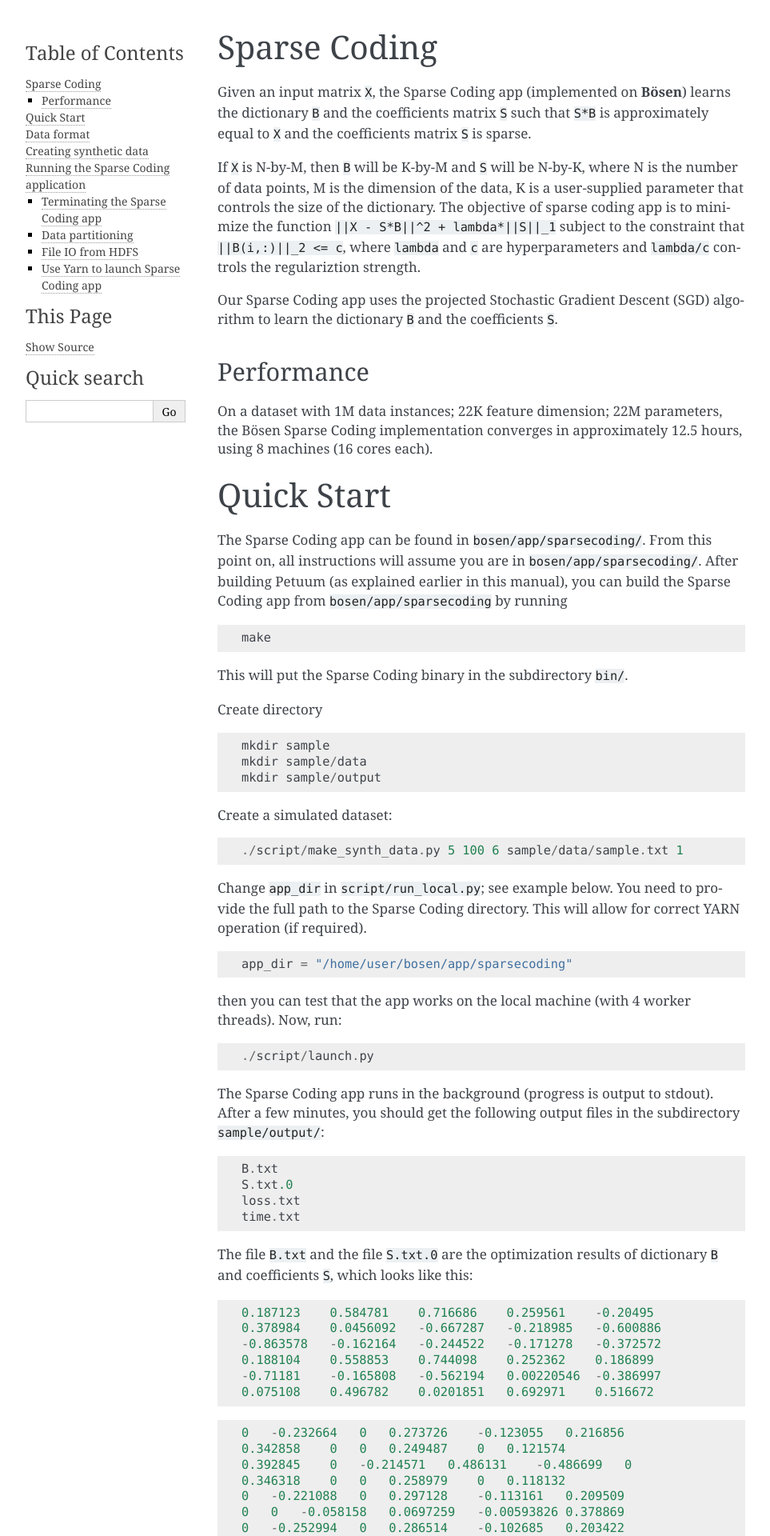
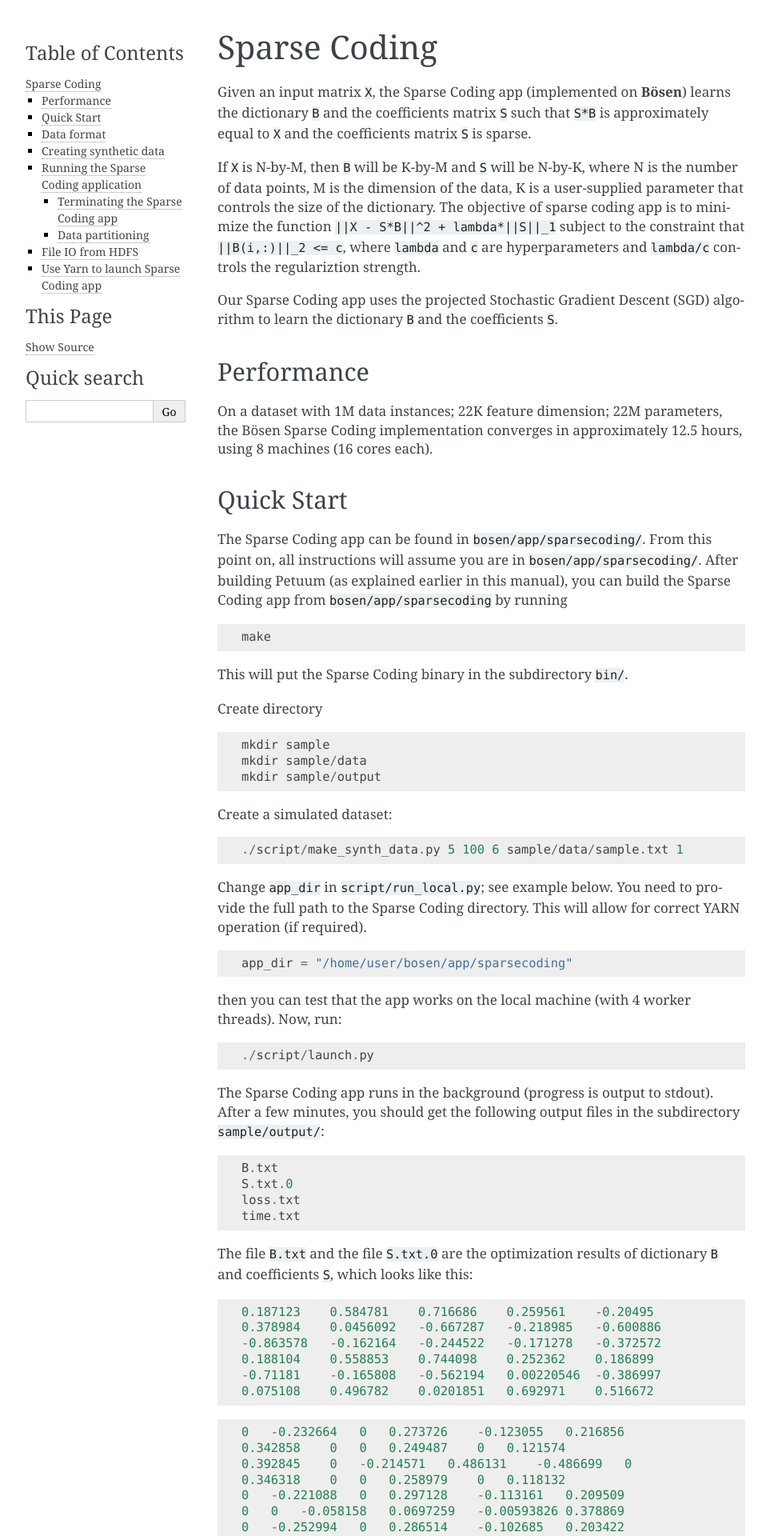
Before and after one commit to sailing-pmls/pmls.readthedocs.io, a Sphinx documentation site: the page built from docs/sparse-coding.md, in a window 1280 px wide. Shown: the top 1920 px of the page at 80% size, without its empty margins (148-1111 px from the left). Built offline with Sphinx 7.4.7, drawn with Linux system fonts in a browser that asks for light colours.

````diff
--- a/docs/sparse-coding.md
+++ b/docs/sparse-coding.md
@@ -6,11 +6,11 @@ If `X` is N-by-M, then `B` will be K-by-M and `S` will be N-by-K, where N is the
 
 Our Sparse Coding app uses the projected Stochastic Gradient Descent (SGD) algorithm to learn the dictionary `B` and the coefficients `S`.
 
-### Performance
+## Performance
 
 On a dataset with 1M data instances; 22K feature dimension; 22M parameters, the Bösen Sparse Coding implementation converges in approximately 12.5 hours, using 8 machines (16 cores each).
 
-# Quick Start
+## Quick Start
 
 The Sparse Coding app can be found in `bosen/app/sparsecoding/`. From this point on, all instructions will assume you are in `bosen/app/sparsecoding/`. After building Petuum (as explained earlier in this manual), you can build the Sparse Coding app from `bosen/app/sparsecoding` by running
 
@@ -76,7 +76,7 @@ The file `loss.txt` contains the statistics of loss function evaluated at iterat
 
 You won't see the exact same numeric values in different runs as there are multiple optimums of the optimization problem. All you need to confirm is that the optimized `S` shall be sparse and average objective function value of the final result shoud be lower than or close to 0.1.
 
-# Data format
+## Data format
 
 The Sparse Coding app takes a dense matrix `X` as input, where each row corresponds to a data sample and each column corresponds to a feature. The file containing `X` should be a binary or text file, and elements are sorted by rows then columns:
 
@@ -89,7 +89,7 @@ ele_n-1_0   ele_n-1_1   ... ele_n-1_n-1
 
 You must specify the format of file (binary or text) by using the parameter `file_format`, which will be explained in [Running the Sparse Coding application](#running-the-sparse-coding-application) section.
 
-# Creating synthetic data
+## Creating synthetic data
 
 We provide a synthetic data generator for testing the app (requires Python 2.7). To see detailed instructions, run
 
@@ -98,7 +98,7 @@ python script/make_synth_data.py
 ```
 
 
-# Running the Sparse Coding application
+## Running the Sparse Coding application
 
 There are many parameters involved for running Sparse Coding. We provide default values for all of them in `scripts/run_local.py`. Some important ones are:
 
@@ -148,7 +148,7 @@ There are many parameters involved for running Sparse Coding. We provide default
 
 After all parameters have been chosen appropriately, use the command `./script/run_local.py`, then Sparse Coding application will run in background. The results will be put as specified in `output_dirname`. Matrix `B` will be stored in `B.txt` in client 0 (whose ip appears in the first line in hostfile). Matrix `S` will be stored in a row-partitioned manner, i.e., client i will have a `S.txt.i` in `output_dirname`, and the whole matrix `S` can be obtained by putting all `S.txt.i` together, which will be explained in [Data partitioning](#data-partitioning).
 
-#### Terminating the Sparse Coding app
+### Terminating the Sparse Coding app
 
 The Sparse Coding app runs in the background, and outputs its progress to log files in user-specified directory. If you need to terminate the app before it finishes, just run
 
@@ -156,7 +156,7 @@ The Sparse Coding app runs in the background, and outputs its progress to log fi
 ./script/kill.py <petuum_ps_hostfile>
 ```
 
-#### Data partitioning
+### Data partitioning
 
 If there are multiple machines in host file, each machine will only take a part of input matrix. Concretely, if there are `num_client` clients, client i will read the j-th row of `X` if j mod `num_client`=i. For example, if the data matrix `X` is:
 
````
